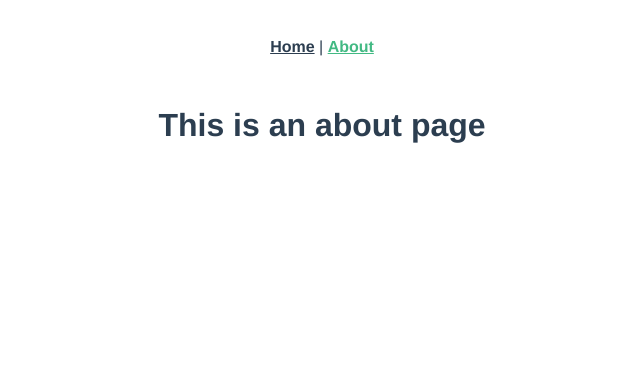
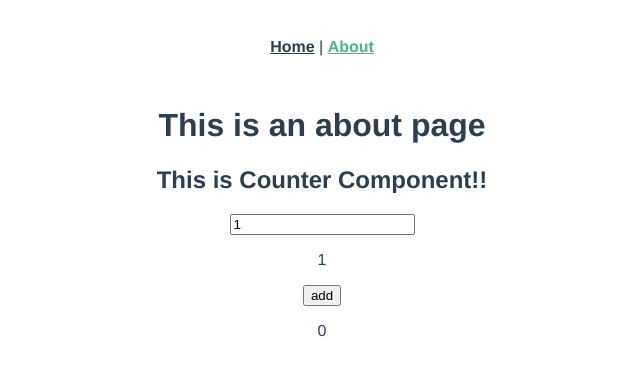
Before and after one commit to ash0304/vue-typescript-axios, a Vue app: page /about in a window 1280 px wide. Shown: the top 376 px of the page, without its empty margins (318-958 px from the left). Built offline with nearby package versions, Linux system fonts and the light colour scheme.

Commit message:
add Counter & check lifecycle hook

```diff
--- /dev/null
+++ b/src/components/Counter.vue
@@ -0,0 +1,57 @@
+<template>
+    <div class="counter">
+        <div>
+            <h2>This is Counter Component!!</h2>
+            <input type="text" v-model="txt">
+            <p>{{ getTxt }}</p>
+            <button @click="add">add</button>
+            <p>{{ sum }}</p>
+        </div>
+    </div>
+</template>
+
+<script lang="ts">
+import { Component, Vue, Watch } from 'vue-property-decorator';
+@Component
+export default class Counter extends Vue {
+    private txt: string = '1';
+    private sum: number = 0;
+    // computed
+    get getTxt() {
+        return this.txt;
+    }
+    // methods
+    private add() {
+        this.sum++;
+        console.log(`sum: ${this.sum}`);
+    }
+    // life circle
+    private beforeCreate() {
+        console.log('beforeCreate');
+    }
+    private created() {
+        console.log('created');
+    }
+    private beforeMount() {
+        console.log('beforeMount');
+    }
+    private mounted() {
+        console.log('mounted');
+    }
+    private beforeDestroy() {
+        console.log('beforeDestroy');
+    }
+    private destroyed() {
+        console.log('destroyed');
+    }
+    // watch
+    @Watch('txt')
+    private changeTxt(newTxt: string, oldTxt: string) {
+        console.log(`change txt: ${oldTxt} to ${newTxt}`);
+    }
+}
+</script>
+
+<style lang="scss" scoped>
+
+</style>
--- a/src/components/HelloWorld.vue
+++ b/src/components/HelloWorld.vue
@@ -35,18 +35,12 @@
 
 <script lang="ts">
 import { Component, Prop, Vue } from 'vue-property-decorator';
-// import { axiosService } from '../service/axios.service';
 import { getAPIService } from '../service/getAPI.service';
-
-
 @Component
 export default class HelloWorld extends Vue {
   @Prop() private msg!: string;
   private testMsg: string = 'So strict!';
   private test() {
-    // return axiosService.get('https://ptx.transportdata.tw/MOTC/v2/Air/Airport?$top=30&$format=JSON').then((resp) => {
-    //   console.log(resp);
-    // });
     return getAPIService.getAPI('https://ptx.transportdata.tw/MOTC/v2/Air/Airport?$top=30&$format=JSON')
     .then((resp) => {
       console.log(resp);
--- a/src/service/axios.service.ts
+++ b/src/service/axios.service.ts
@@ -5,5 +5,5 @@ class AxiosService {
     return axios.get(api);
   }
 }
-// Export a singleton instance in the global namespace
+// 在全域導出獨立實體
 export const axiosService = new AxiosService();
--- a/src/views/About.vue
+++ b/src/views/About.vue
@@ -1,5 +1,18 @@
 <template>
   <div class="about">
     <h1>This is an about page</h1>
+    <Counter/>
   </div>
 </template>
+
+<script lang="ts">
+import { Component, Vue } from 'vue-property-decorator';
+import Counter from '@/components/Counter.vue';
+
+@Component({
+  components: {
+    Counter,
+  },
+})
+export default class About extends Vue {}
+</script>
--- a/src/views/Home.vue
+++ b/src/views/Home.vue
@@ -1,6 +1,5 @@
 <template>
   <div class="home">
-    <img alt="Vue logo" src="../assets/logo.png">
     <HelloWorld msg="Welcome to Your Vue.js + TypeScript App"/>
   </div>
 </template>
```
Also changed, not shown: 1 other file (tests, documents, lock files or other folders).
